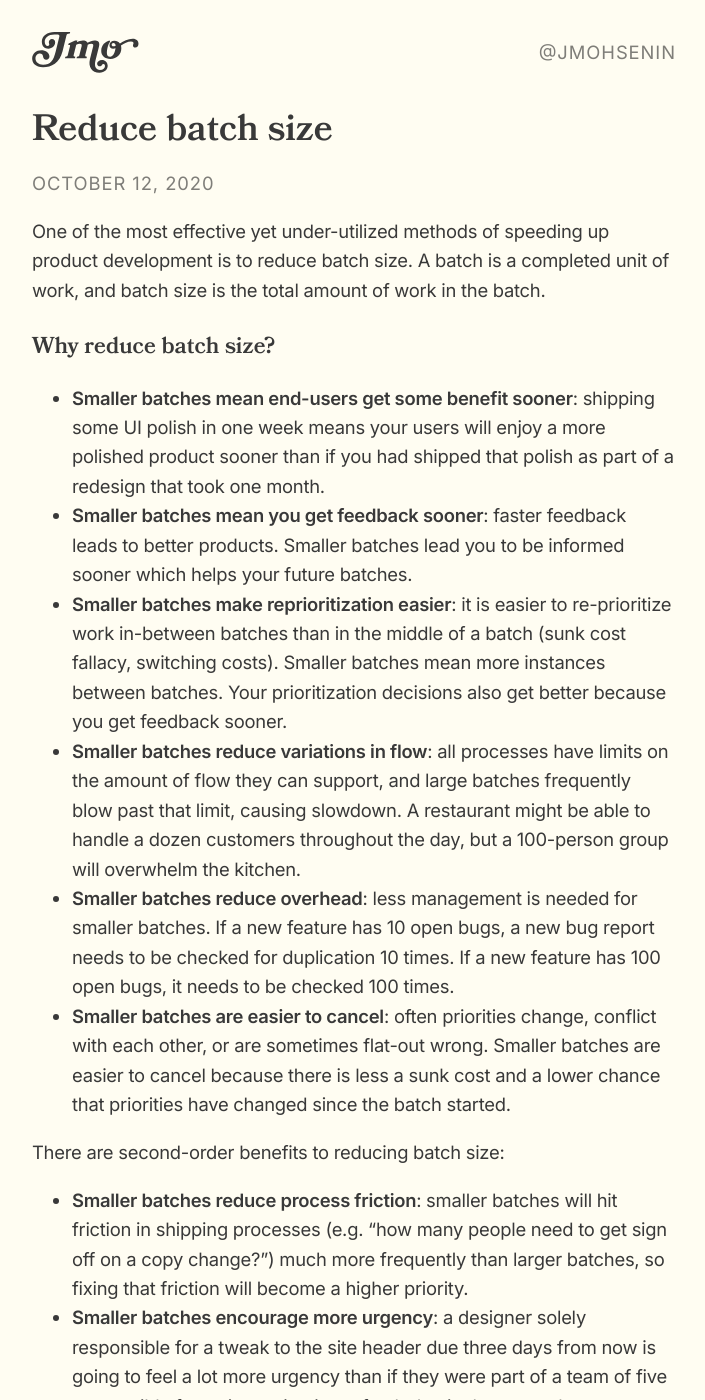
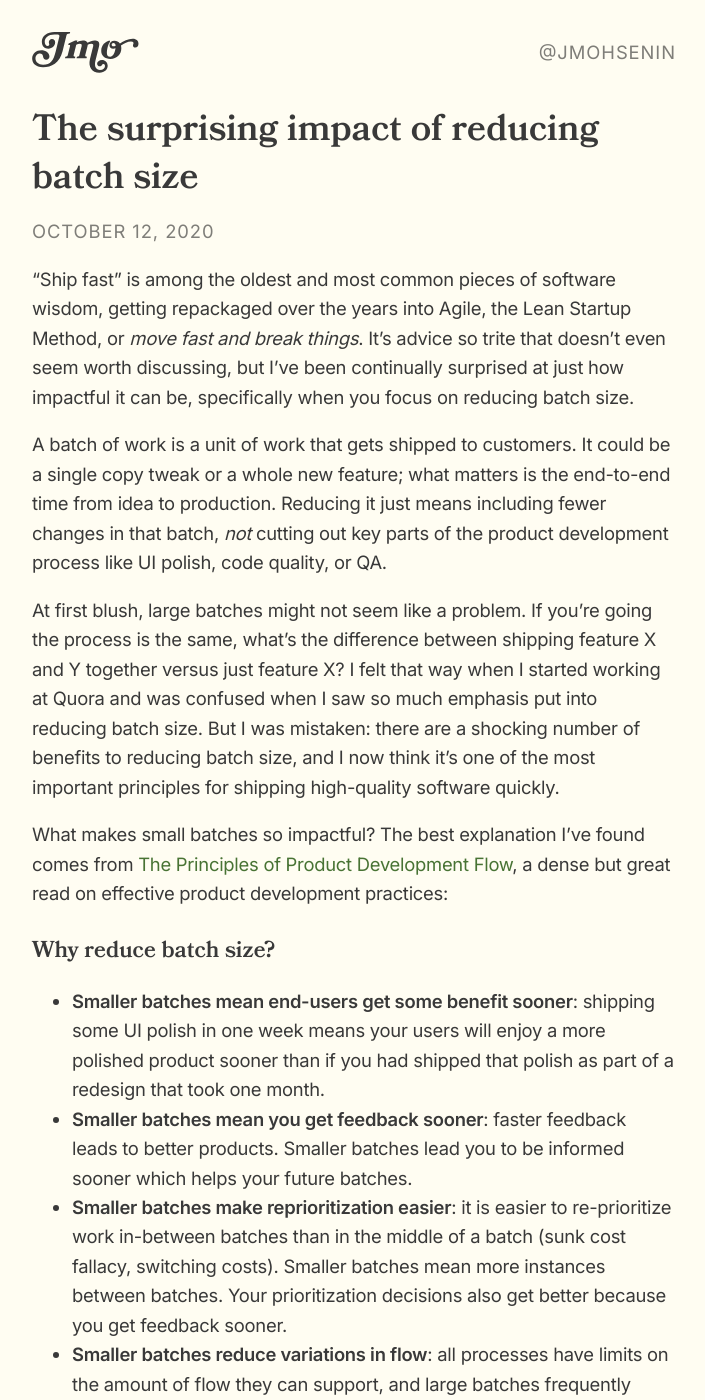
Before and after one commit to jmohsenin/jmohsenin.github.io, a Jekyll site: the page built from _posts/2020-10-12-reduce-batch-size.md, in a window 1280 px wide and 1400 px high. Shown: the whole window, without its empty margins (286-991 px from the left). Built offline with Jekyll 4.4.1, drawn with Linux system fonts in a browser that asks for light colours; some of the changed text lies outside the part shown.

Commit message:
Iteration on reducing batch size

```diff
--- a/_posts/2020-10-12-reduce-batch-size.md
+++ b/_posts/2020-10-12-reduce-batch-size.md
@@ -1,10 +1,18 @@
 ---
 layout: post
-title: "Reduce batch size"
+title: "The surprising impact of reducing batch size"
 date: 2020-10-12 10:00:00 -0700
 ---
 
-One of the most effective yet under-utilized methods of speeding up product development is to reduce batch size. A batch is a completed unit of work, and batch size is the total amount of work in the batch.
+"Ship fast" is among the oldest and most common pieces of software wisdom, getting repackaged over the years into Agile, the Lean Startup Method, or _move fast and break things_. It's advice so trite that doesn't even seem worth discussing, but I've been continually surprised at just how impactful it can be, specifically when you focus on reducing batch size.
+
+A batch of work is a unit of work that gets shipped to customers. It could be a single copy tweak or a whole new feature; what matters is the end-to-end time from idea to production. Reducing it just means including fewer changes in that batch, _not_ cutting out key parts of the product development process like UI polish, code quality, or QA.
+
+At first blush, large batches might not seem like a problem. If you're going the process is the same, what’s the difference between shipping feature X and Y together versus just feature X? I felt that way when I started working at Quora and was confused when I saw so much emphasis put into reducing batch size. But I was mistaken: there are a shocking number of benefits to reducing batch size, and I now think it's one of the most important principles for shipping high-quality software quickly.
+
+What makes small batches so impactful? The best explanation I've found comes from [The Principles of Product Development Flow](https://www.amazon.com/Principles-Product-Development-Flow-Generation/dp/1935401009), a dense but great read on effective product development practices:
+
+<!--break-->
 
 ### Why reduce batch size?
 - **Smaller batches mean end-users get some benefit sooner**: shipping some UI polish in one week means your users will enjoy a more polished product sooner than if you had shipped that polish as part of a redesign that took one month.
@@ -14,13 +22,17 @@ One of the most effective yet under-utilized methods of speeding up product deve
 - **Smaller batches reduce overhead**: less management is needed for smaller batches. If a new feature has 10 open bugs, a new bug report needs to be checked for duplication 10 times. If a new feature has 100 open bugs, it needs to be checked 100 times.
 - **Smaller batches are easier to cancel**: often priorities change, conflict with each other, or are sometimes flat-out wrong. Smaller batches are easier to cancel because there is less a sunk cost and a lower chance that priorities have changed since the batch started.
 
-<!--break-->
-There are second-order benefits to reducing batch size:
+That’s not all! There’s second-order benefits of smaller batches that bring even more benefits:
 - **Smaller batches reduce process friction**: smaller batches will hit friction in shipping processes (e.g. “how many people need to get sign off on a copy change?") much more frequently than larger batches, so fixing that friction will become a higher priority.
 - **Smaller batches encourage more urgency**: a designer solely responsible for a tweak to the site header due three days from now is going to feel a lot more urgency than if they were part of a team of five responsible for a site navigation refresh due in three months.
 - **Smaller batches encourage more experimentation**: because the risks of small batches are lower, experimenting with potentially risky changes becomes easier.
 - **Smaller batches are more fun**: a lot of people derive joy out of shipping work, and smaller batches mean more of those moments.
 
+Smaller batches aren't always easy to get right. The temptation to cut corners like UI polish is strong; it can be difficult to hold a high-quality bar when you're releasing every single week. Not all batches are independent of each other; X might not be beneficial to users until Y and Z are shipped too. A decent chunk of my Quora tenure was dedicated to navigating these tradeoffs, and I got it wrong pretty frequently – something I'd like to expand on in a subsequent post.
+
+But when you able to ship smaller batches consistently the impact is felt. Having an idea for an improvement in the morning and shipping it to users by the end of the day is a very satisfying way to work, and watching a product grow and take shape through constant iteration provides a lot of fuel for long-term motivation.
+
+
 ### References
-  - The core idea comes from [[Principles of Product Development Flow]] by Donald G. Reinertsen
+  - The core idea comes from [Principles of Product Development Flow](https://www.amazon.com/Principles-Product-Development-Flow-Generation/dp/1935401009) by Donald G. Reinertsen
   - Reducing work-in-progress is a separate but similarly important method for speeding up product development, [Will Larson has a good post explaining why](https://lethain.com/limiting-wip/).
```
